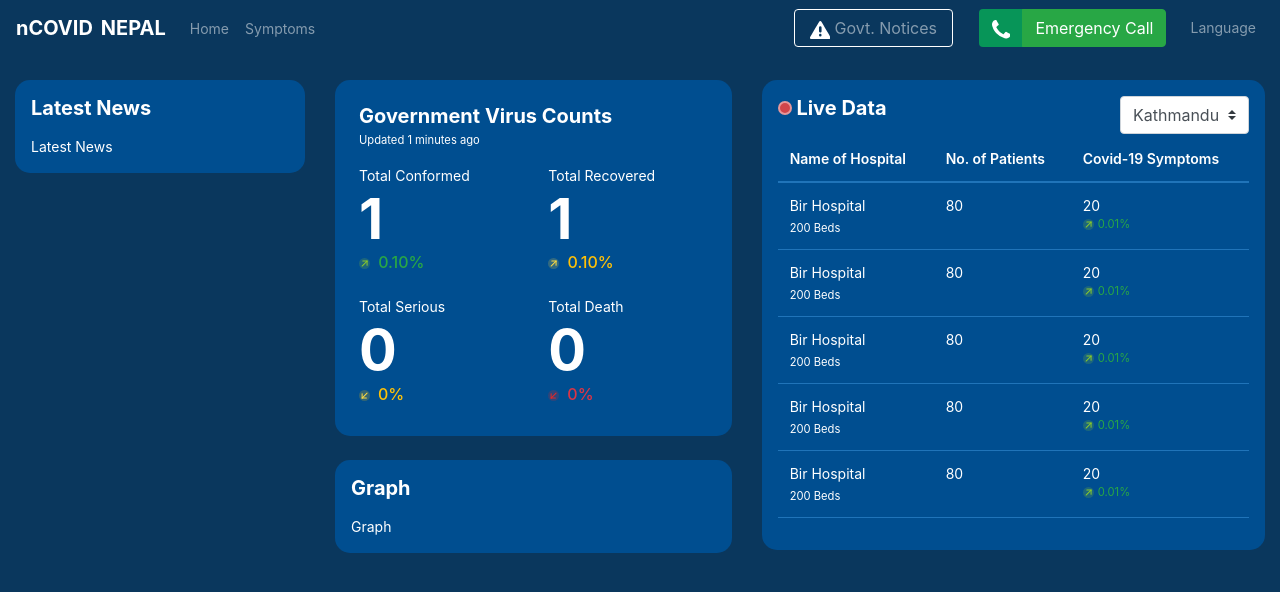
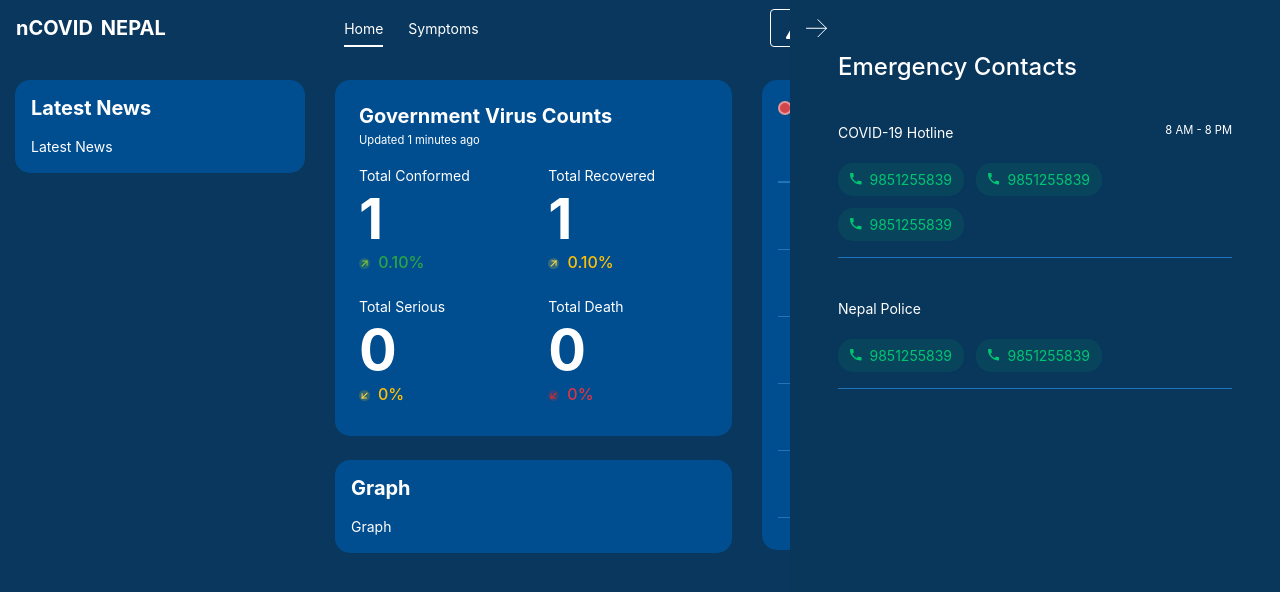
Before and after one commit to Fusemachines/covid-nepal-web, a React (Create React App) app: page /design in a window 1280 px wide. Shown: the top 592 px of the page. Built offline with nearby package versions, Linux system fonts and the light colour scheme; no server answers.

Commit message:
navbar and right bar desktop view fixes

```diff
--- a/src/routes/design/EmergencyCall/EmergencyCall.tsx
+++ b/src/routes/design/EmergencyCall/EmergencyCall.tsx
@@ -4,7 +4,7 @@ import { Navbar, Nav } from 'react-bootstrap';
 
 const Call = () => (
   <>
-    <div className="right-bar">
+    <div className="right-bar show">
       <div className="p-3">
         <svg xmlns="http://www.w3.org/2000/svg" width="21.207" height="18.557" viewBox="0 0 21.207 18.557">
           <g id="Group_86" data-name="Group 86" transform="translate(195 -410.793) rotate(90)">
--- a/src/routes/design/Navbar/Navbar.tsx
+++ b/src/routes/design/Navbar/Navbar.tsx
@@ -1,20 +1,22 @@
 import React from 'react';
 import { Navbar, Nav } from 'react-bootstrap';
-// import RightBar from '../EmergencyCall';
+import RightBar from '../EmergencyCall';
 
 const Menu = () => (
-  <>
+  <React.Fragment>
     <Navbar bg="dark" variant="dark">
       <Navbar.Brand href="/design" className="font-weight-bold">
-        {' '}
         <span className="mr-2">nCOVID</span>
         <span>NEPAL</span>
       </Navbar.Brand>
+
       <Navbar.Toggle aria-controls="responsive-navbar-nav" />
 
       <Navbar.Collapse id="responsive-navbar-nav">
         <Nav className="mr-auto">
-          <Nav.Link href="/design">Home</Nav.Link>
+          <Nav.Link href="/design" className="active">
+            Home
+          </Nav.Link>
           <Nav.Link href="/design/symptoms">Symptoms</Nav.Link>
         </Nav>
         <Nav>
@@ -53,8 +55,8 @@ const Menu = () => (
       </Navbar.Collapse>
     </Navbar>
 
-    {/* <RightBar /> */}
-  </>
+    <RightBar />
+  </React.Fragment>
 );
 
 export default Menu;
--- a/src/routes/design/Router.tsx
+++ b/src/routes/design/Router.tsx
@@ -6,7 +6,7 @@ import Symptoms from './Symptoms';
 const DesignRoutes: React.FC = () => (
   <Switch>
     <Route exact path={'/design'} component={Landing} />
-    <Route exact path={'/symptoms'} component={Symptoms} />
+    <Route exact path={'/design/symptoms'} component={Symptoms} />
   </Switch>
 );
 
--- a/src/routes/design/Symptoms/Symptoms.tsx
+++ b/src/routes/design/Symptoms/Symptoms.tsx
@@ -6,56 +6,57 @@ const Symptoms = () => (
   <>
     <Menu />
 
-    <div className="container-fluid mt-3">
+    <div className="container mt-3">
       <Row className="mt-5">
         <Col lg="3" className="mt-4 text-white">
-          <div className="h5 title">Contagion</div>
+          <div className="h5 title bg-orange">Contagion</div>
 
-          <Media>
-            <img src="/images/airtransmission.png" className="img-responsive align-self-center mr-2" />
-            <Media.Body>Air Transmission</Media.Body>
+          <Media className="mt-4">
+            <img src="/images/airtransmission.png" className="align-self-center mr-3" />
+            <Media.Body className="align-self-center">Air Transmission</Media.Body>
           </Media>
 
-          <Media className="mt-3">
-            <img src="/images/humancontact.png" className="img-responsive align-self-center mr-2" />
-            <Media.Body>Human Contact</Media.Body>
+          <Media className="mt-4">
+            <img src="/images/humancontact.png" className="align-self-center mr-3" />
+            <Media.Body className="align-self-center">Human Contact</Media.Body>
           </Media>
 
-          <Media className="mt-3">
-            <img src="/images/containtedobject.png" className="img-responsive align-self-center mr-2" />
-            <Media.Body>Containted Objects</Media.Body>
+          <Media className="mt-4">
+            <img src="/images/containedobject.png" className="align-self-center mr-3" />
+            <Media.Body className="align-self-center">Containted Objects</Media.Body>
           </Media>
 
-          <Media className="mt-3">
-            <img src="/images/unvaccinatedanimals.png" className="img-responsive align-self-center mr-2" />
-            <Media.Body>Unvaccinated Animals</Media.Body>
+          <Media className="mt-4">
+            <img src="/images/unvaccinatedanimals.png" className="align-self-center mr-3" />
+            <Media.Body className="align-self-center">Unvaccinated Animals</Media.Body>
           </Media>
         </Col>
-        <Col lg="5" className="mt-4">
+
+        <Col lg="6" className="mt-4">
           <img src="/images/symptoms.png" className="img-responsive" />
         </Col>
 
         <Col lg="3" className="mt-4">
           <div className="h5 title bg-yellow">Preventions</div>
 
-          <Media>
-            <img src="/images/wearmasks.png" className="img-responsive align-self-center mr-2" />
-            <Media.Body>Wear Masks</Media.Body>
+          <Media className="mt-4">
+            <img src="/images/wearmasks.png" className="align-self-center mr-3" />
+            <Media.Body className="align-self-center">Wear Masks</Media.Body>
           </Media>
 
-          <Media className="mt-3">
-            <img src="/images/washhands.png" className="img-responsive align-self-center mr-2" />
-            <Media.Body>Wash your Hands</Media.Body>
+          <Media className="mt-4">
+            <img src="/images/washhand.png" className="align-self-center mr-3" />
+            <Media.Body className="align-self-center">Wash your Hands</Media.Body>
           </Media>
 
-          <Media className="mt-3">
-            <img src="/images/usenose-rag.png" className="img-responsive align-self-center mr-2" />
-            <Media.Body>Use Nose-Rag</Media.Body>
+          <Media className="mt-4">
+            <img src="/images/usenose-rag.png" className="align-self-center mr-3" />
+            <Media.Body className="align-self-center">Use Nose-Rag</Media.Body>
           </Media>
 
-          <Media className="mt-3">
-            <img src="/images/avoid.png" className="img-responsive align-self-center mr-2" />
-            <Media.Body>Avoid Contact with Unvaccinated Animals</Media.Body>
+          <Media className="mt-4">
+            <img src="/images/avoid.png" className="align-self-center mr-3" />
+            <Media.Body className="align-self-center">Avoid Contact with Unvaccinated Animals</Media.Body>
           </Media>
         </Col>
       </Row>
--- a/src/scss/style.min.scss
+++ b/src/scss/style.min.scss
@@ -30,6 +30,52 @@ body {
 .btn-green {
     background: #079558;
     color: #ffffff;
+}
+
+.title {
+    display: inline-block;
+    border-radius: 15px;
+    padding: 6px 15px;
+    font-weight: bold;
+}
+
+.bg-orange {
+    background: #D1454B;
+}
+
+.bg-yellow {
+    background: #FFC400;
+}
+
+.navbar-expand  .navbar-nav {
+    margin-left: 15%;
+
+    .nav-link {
+        color: #ffffff;
+        position: relative;
+
+        padding-left: 0;
+        padding-right: 0;
+
+        margin-right: 25px;
+
+        &:after {
+            content: "";
+            width: 0;
+            height: 2px;
+            background: #ffffff;
+            position: absolute;
+            left: 0;
+            bottom: 0;
+            transition: all ease-in-out 0.3s;
+        }
+
+        &:hover:after,
+        &.active:after {
+            content: "";
+            width: 100%;
+        }
+    }
 }
 
 .search-wrapper {
@@ -78,7 +124,7 @@ body {
 
 .right-bar {
     position: fixed;
-    right: 0;
+    right: -500px;
     top: 0;
     bottom: 0;
     width: 490px;
@@ -88,6 +134,11 @@ body {
     font-size: 14px;
     height: 100%;
     overflow-y: auto;
+    transition: all 0.3s ease-in-out;
+
+    &.show {
+        right: 0;
+    }
 }
 
 .info {
```
Also changed, not shown: 1 other file (tests, documents, lock files or other folders).
